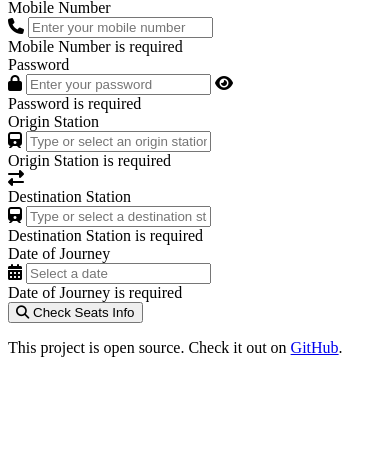
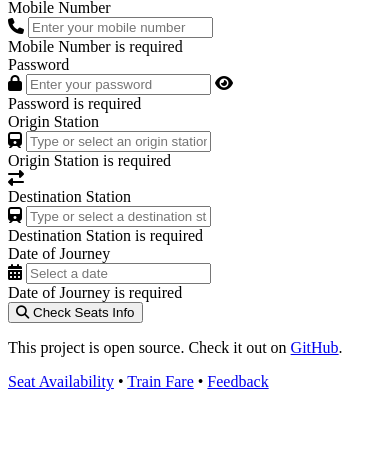
Before and after one commit to nishatrhythm/Bangladesh-Railway-Train-Seat-Availability-Web-Application, a Flask app: template templates/index.html in a window 390 px wide. Shown: the part 144-619 px from the top of the page. Run offline with Flask 3, Linux system fonts and the light colour scheme; the template is opened without the code that fills it, so the values that code supplies are empty; parts of the project's set-up code (start-up, migrations or seed data) failed here and were passed over.

Commit message:
Added new footer

```diff
--- a/assets/styles.css
+++ b/assets/styles.css
@@ -1244,6 +1244,46 @@
 .new-footer a:hover {
     color: rgb(0, 85, 58);
     text-decoration: underline;
+}
+
+.footer-links {
+    width: 100%;
+    margin-top: 30px;
+    text-align: center;
+    font-size: 14px;
+    font-weight: 500;
+    color: #006747;
+    letter-spacing: 0.01em;
+    user-select: none;
+    animation: fadeInUp 1.4s ease-in-out;
+    background: rgba(0, 103, 71, 0.08);
+    border-radius: 8px;
+    padding: 14px 0 12px 0;
+    box-shadow: 0 2px 8px rgba(44, 62, 80, 0.03);
+}
+
+.footer-links a {
+    color: rgb(0, 103, 71);
+    text-decoration: none;
+    font-weight: 700;
+    margin: 0 4px;
+    transition: color 0.2s, text-decoration 0.2s;
+    -webkit-tap-highlight-color: transparent;
+    -webkit-user-drag: none;
+}
+
+.footer-links a:hover {
+    color: rgb(0, 85, 58);
+    text-decoration: underline;
+}
+
+.footer-links .dot {
+    margin: 0 8px;
+    color: #006747;
+    font-weight: bold;
+    font-size: 15px;
+    pointer-events: none;
+    user-select: none;
 }
 
 .main-content {
@@ -1994,6 +2034,15 @@
         margin-top: 30px;
     }
 
+    .footer-links {
+        padding: 12px 0 10px 0;
+    }
+
+    .footer-links a,
+    .footer-links .dot {
+        margin: 0 3px;
+    }
+
     .note {
         font-size: 12px;
     }
@@ -2288,6 +2337,22 @@
         font-size: 12px;
     }
 
+    .footer-links {
+        font-size: 12px;
+        padding: 10px 0 8px 0;
+        word-break: break-word;
+    }
+
+    .footer-links a,
+    .footer-links .dot {
+        display: inline-block;
+        margin: 0 2px;
+    }
+
+    .footer-links .dot {
+        font-size: 13px;
+    }
+
     table th:nth-child(1),
     table td:nth-child(1) {
         width: 30%;
--- a/templates/index.html
+++ b/templates/index.html
@@ -180,6 +180,14 @@
                     target="_blank">GitHub</a>.</p>
         </footer>
 
+        <div class="footer-links">
+            <a href="https://trainseat.onrender.com" target="_blank">Seat Availability</a>
+            <span class="dot">•</span>
+            <a href="https://bdrailway.vercel.app" target="_blank">Train Fare</a>
+            <span class="dot">•</span>
+            <a href="https://forms.gle/NV72PC1z75sq77tg7" target="_blank">Feedback</a>
+        </div>
+
         {% if is_banner_enabled %}
         <div id="bannerModal" class="modal">
             <div class="modal-content">
```
